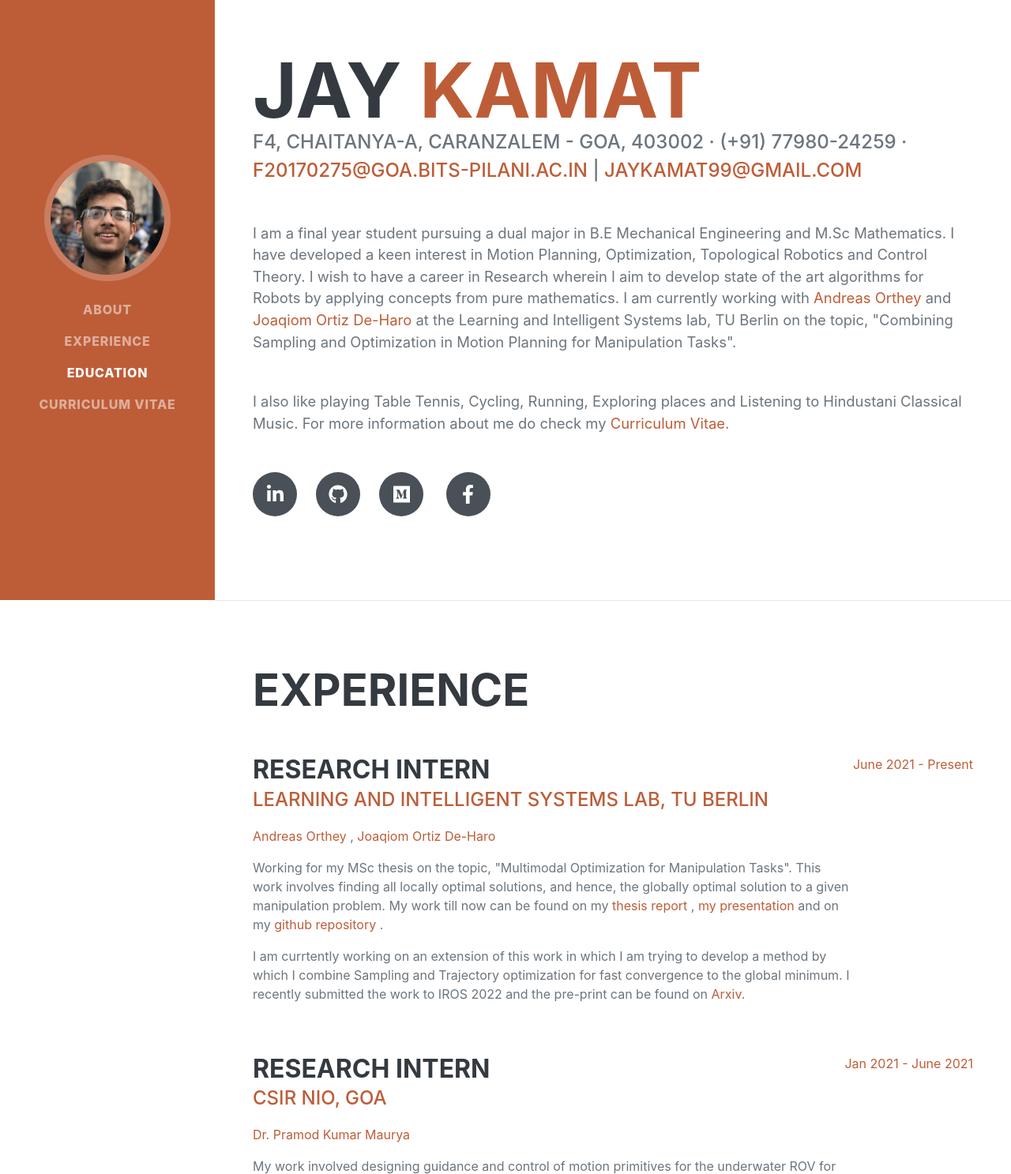
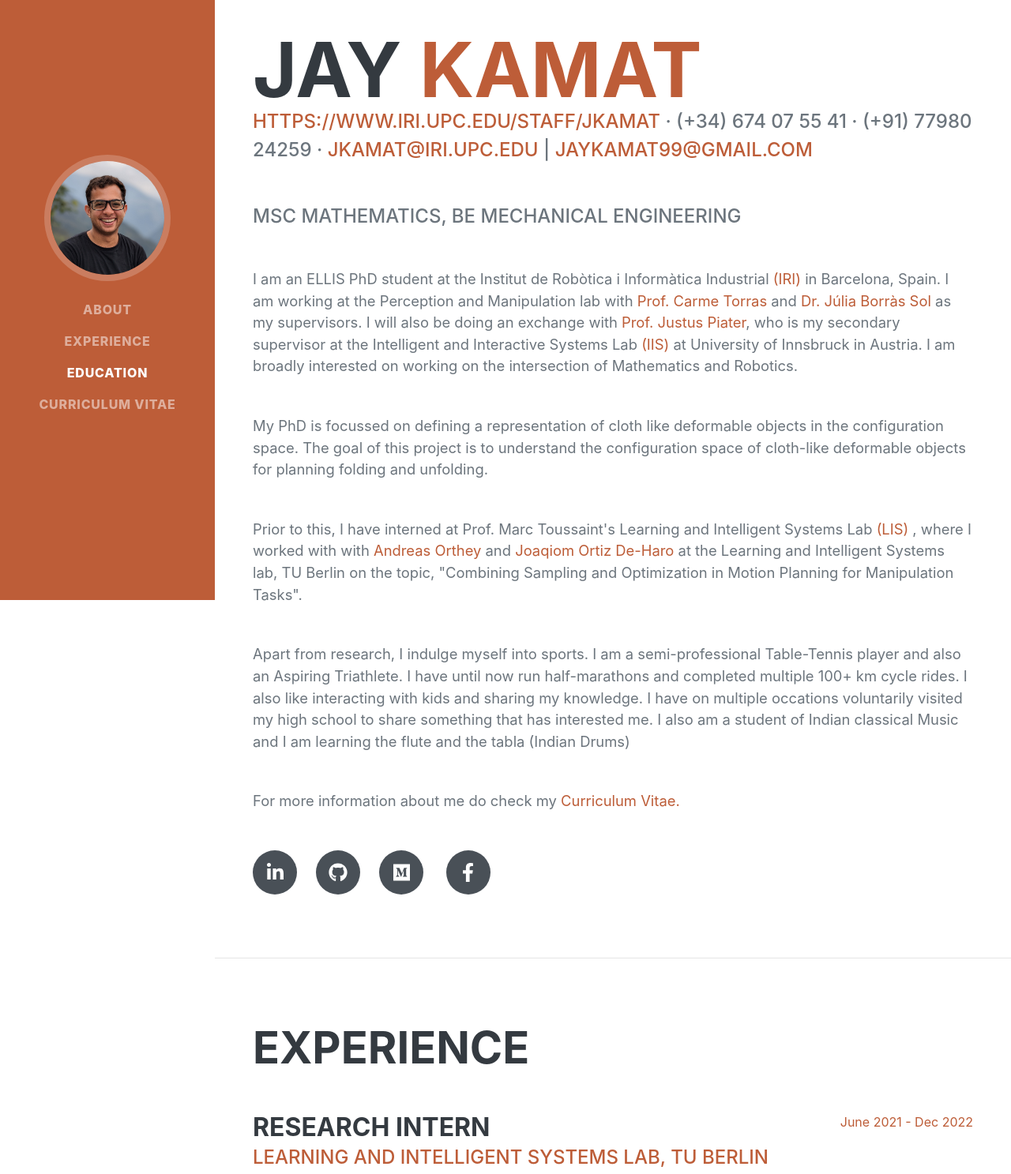
Before and after one commit to JayKamat99/jaykamat99.github.io, a plain HTML site: page index.html in a window 1280 px wide. Shown: the part 40-1527 px from the top of the page at 79% size. Drawn offline with nearby package versions, Linux system fonts and the light colour scheme; a web font is replaced by a local one.

Commit message:
initial changes on joining IRI for PhD

```diff
--- a/index.html
+++ b/index.html
@@ -19,7 +19,7 @@
         <!-- Navigation-->
         <nav class="navbar navbar-expand-lg navbar-dark bg-primary fixed-top" id="sideNav">
             <a class="navbar-brand js-scroll-trigger" href="#page-top"
-                ><span class="d-block d-lg-none">Jay Kamat</span><span class="d-none d-lg-block"><img class="img-fluid img-profile rounded-circle mx-auto mb-2" src="assets/img/profile1.jpg" alt="" /></span></a
+                ><span class="d-block d-lg-none">Jay Kamat</span><span class="d-none d-lg-block"><img class="img-fluid img-profile rounded-circle mx-auto mb-2" src="assets/img/profile2.jpg" alt="" /></span></a
             ><button class="navbar-toggler" type="button" data-toggle="collapse" data-target="#navbarSupportedContent" aria-controls="navbarSupportedContent" aria-expanded="false" aria-label="Toggle navigation"><span class="navbar-toggler-icon"></span></button>
             <div class="collapse navbar-collapse" id="navbarSupportedContent">
                 <ul class="navbar-nav">
@@ -36,14 +36,30 @@
             <section class="resume-section" id="about">
                 <div class="resume-section-content">
                     <h1 class="mb-0">Jay <span class="text-primary">Kamat</span></h1>
-                    <div class="subheading mb-5">F4, Chaitanya-A, Caranzalem - Goa, 403002 · (+91) 77980-24259 · <a href="mailto:f20170275@goa.bits-pilani.ac.in" target="_blank">f20170275@goa.bits-pilani.ac.in</a>  |  <a href="mailto:jaykamat99@gmail.com" target="_blank">jaykamat99@gmail.com</a></div>
+                    <div class="subheading mb-5"> <a href = "https://www.iri.upc.edu/staff/jkamat">https://www.iri.upc.edu/staff/jkamat </a> · (+34) 674 07 55 41 · (+91) 77980 24259 · <a href="mailto:jkamat@iri.upc.edu" target="_blank">jkamat@iri.upc.edu</a>  |  <a href="mailto:jaykamat99@gmail.com" target="_blank">jaykamat99@gmail.com</a></div>
+                    <div class="subheading mb-5">MSc Mathematics, BE Mechanical Engineering </div>
                     <p class="lead mb-5">
-                      I am a final year student pursuing a dual major in B.E Mechanical Engineering and M.Sc Mathematics.
-                      I have developed a keen interest in Motion Planning, Optimization, Topological Robotics and Control Theory.
-                      I wish to have a career in Research wherein I aim to develop state of the art algorithms for Robots by applying concepts from pure mathematics.
-                      I am currently working with <a href = "https://sites.google.com/view/aorthey/" > Andreas Orthey </a> and <a href = "https://quimortiz.github.io/" > Joaqiom Ortiz De-Haro </a> at the Learning and Intelligent Systems lab, TU Berlin on the topic, "Combining Sampling and Optimization in Motion Planning for Manipulation Tasks".  </p><p class="lead mb-5">
-                      I also like playing Table Tennis, Cycling, Running, Exploring places and Listening to Hindustani Classical Music.
-                      For more information about me do check my <a href="https://drive.google.com/file/d/1hwv_KehE7-ERz8byQxnD9I54MOEj8tHf/view?usp=sharing" target="_blank"> Curriculum Vitae.</a>
+                        I am an ELLIS PhD student at the Institut de Robòtica i Informàtica Industrial<a href="https://www.iri.upc.edu/"> (IRI)</a> in Barcelona, Spain.
+                        I am working at the Perception and Manipulation lab with <a href = "https://www.iri.upc.edu/staff/torras" > Prof. Carme Torras </a> and <a href = "https://www.iri.upc.edu/staff/jborras" > Dr. Júlia Borràs Sol </a> as my supervisors.
+                        I will also be doing an exchange with <a href = "https://iis.uibk.ac.at/people/justus" > Prof. Justus Piater</a>, who is my secondary supervisor at the Intelligent and Interactive Systems Lab <a href = "https://iis.uibk.ac.at/start" > (IIS) </a> at University of Innsbruck in Austria.
+                        I am broadly interested on working on the intersection of Mathematics and Robotics.</p><p class="lead mb-5">
+
+                        My PhD is focussed on defining a representation of cloth like deformable objects in the configuration space.
+                        The goal of this project is to understand the configuration space of cloth-like deformable objects for planning folding and unfolding.
+                        <!-- Feel free to get in touch with me if this topic interests you. -->
+                        </p><p class="lead mb-5">
+
+                        Prior to this, I have interned at Prof. Marc Toussaint's Learning and Intelligent Systems Lab <a href = "https://argmin.lis.tu-berlin.de/"> (LIS) </a>,
+                        where I worked with with <a href = "https://sites.google.com/view/aorthey/" > Andreas Orthey </a> and <a href = "https://quimortiz.github.io/" > Joaqiom Ortiz De-Haro </a> at the Learning and Intelligent Systems lab, TU Berlin
+                        on the topic, "Combining Sampling and Optimization in Motion Planning for Manipulation Tasks". </p><p class="lead mb-5">
+
+
+                        Apart from research, I indulge myself into sports. I am a semi-professional Table-Tennis player and also an Aspiring Triathlete. I have until now run half-marathons and completed multiple 100+ km cycle rides.
+                        I also like interacting with kids and sharing my knowledge. I have on multiple occations voluntarily visited my high school to share something that has interested me.
+                        I also am a student of Indian classical Music and I am learning the flute and the tabla (Indian Drums)
+                        </p><p class="lead mb-5">
+
+                        For more information about me do check my <a href="https://drive.google.com/file/d/1hwv_KehE7-ERz8byQxnD9I54MOEj8tHf/view?usp=sharing" target="_blank"> Curriculum Vitae.</a>
                     </p>
                     <div class="social-icons">
                         <a class="social-icon" href="https://www.linkedin.com/in/jaykamat99/" target="_blank"><i class="fab fa-linkedin-in"></i></a><a class="social-icon" href="https://github.com/jaykamat99" target="_blank"><i class="fab fa-github"></i></a><a class="social-icon" href="https://medium.com/@jaykamat99" target="_blank"><i class="fab fa-medium"></i></a>
@@ -61,16 +77,17 @@
                             <h3 class="mb-0">Research Intern</h3>
                             <div class="subheading mb-3"> <a href = "https://argmin.lis.tu-berlin.de/" > Learning and Intelligent Systems Lab, TU Berlin</a> </div>
                             <div class="subsubheading mb-3"><a href = "https://sites.google.com/view/aorthey/" > Andreas Orthey </a>, <a href = "https://quimortiz.github.io/" > Joaqiom Ortiz De-Haro </a></div>
-                            <p>Working for my MSc thesis on the topic, "Multimodal Optimization for Manipulation Tasks". This work involves finding all locally optimal solutions, and hence, the globally optimal solution to a given manipulation problem.
-                                My work till now can be found on my <a href = "https://drive.google.com/file/d/1JNoojAeRI1mupgkiMmB3PZGhZ6XxTv4v/view?usp=sharing" > thesis report </a>,
+                            <!-- <p>Worked for my MSc thesis on the topic, "Multimodal Optimization for Manipulation Tasks". The goal of this work was to find all locally optimal solutions, and hence, the globally optimal solution to a given manipulation problem.
+                                My work can be found on my <a href = "https://drive.google.com/file/d/1JNoojAeRI1mupgkiMmB3PZGhZ6XxTv4v/view?usp=sharing" > thesis report </a>,
                                 <a href = "https://drive.google.com/file/d/1ofKrMA4io6sGV9QguZUbKz4QghbCHQ0k/view?usp=sharing" > my presentation </a> and on my
-                                <a href = "https://github.com/JayKamat99/mt-multimodal_optimization" > github repository </a>.</p>
+                                <a href = "https://github.com/JayKamat99/mt-multimodal_optimization" > github repository </a>.</p> -->
                             <p>
-                                I am currtently working on an extension of this work in which I am trying to develop a method by which I combine Sampling and Trajectory optimization for fast convergence to the global minimum.
-                                I recently submitted the work to IROS 2022 and the pre-print can be found on <a href = "https://arxiv.org/pdf/2203.01751.pdf" > Arxiv</a>.
+                                Involes the work done todards my MSc thesis. I worked on motion planning for manipulation. My biggest contribution was a planner BITKOMO.
+                                A planner that combined two populanr but contrasting motion planning methods to make a planner that is both faster and preserves guarantees of Sampling based planners.
+                                My work on BITKOMO got accepted at IROS 2022. The pre-print for the same can be found <a href = "https://arxiv.org/pdf/2203.01751.pdf" > here</a>.
                             </p>
                         </div>
-                        <div class="flex-shrink-0"><span class="text-primary">June 2021 - Present</span></div>
+                        <div class="flex-shrink-0"><span class="text-primary">June 2021 - Dec 2022</span></div>
                     </div>
                     <div class="d-flex flex-column flex-md-row justify-content-between mb-5">
                         <div class="flex-grow-1">
@@ -129,6 +146,15 @@
             <section class="resume-section" id="education">
                 <div class="resume-section-content">
                     <h2 class="mb-5">Education</h2>
+
+                    <div class="d-flex flex-column flex-md-row justify-content-between mb-5">
+                        <div class="flex-grow-1">
+                            <h3 class="mb-0">Universitat Politècnica de Catalunya · Barcelona Tech - UPC</h3>
+                            <div class="subheading mb-3">PhD in Automatic Control, Robotics and Vision</div>
+                        </div>
+                        <div class="flex-shrink-0"><span class="text-primary">October 2024 - Present</span></div>
+                    </div>
+
                     <div class="d-flex flex-column flex-md-row justify-content-between mb-5">
                         <div class="flex-grow-1">
                             <h3 class="mb-0">BITS Pilani Goa</h3>
@@ -137,6 +163,7 @@
                         </div>
                         <div class="flex-shrink-0"><span class="text-primary">August 2017 - July 2022</span></div>
                     </div>
+
                 </div>
             </section>
             <hr class="m-0" />
```
Also changed, not shown: assets/img/profile2.jpg (added).
